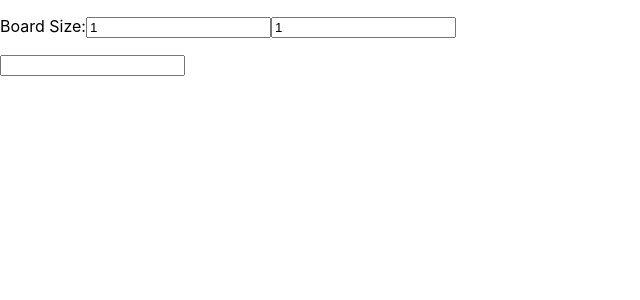
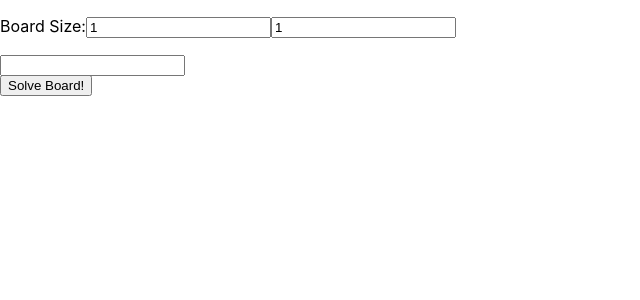
Before and after one commit to wbdana/word-search-solver, a React (Create React App) app: page / in a window 1280 px wide. Shown: the top 300 px of the page, without its empty margins (0-640 px from the left). Built offline with nearby package versions, Linux system fonts and the light colour scheme.

Commit message:
Implement MVP (sans styles)

```diff
--- a/src/App.tsx
+++ b/src/App.tsx
@@ -1,6 +1,8 @@
 import React from 'react';
 import BoardSize from './containers/BoardSize';
 import Board from './containers/Board';
+import SolveButton from './containers/SolveButton';
+import ResultsList from './containers/ResultsList';
 // import './App.css';
 
 const App: React.FC = () => {
@@ -10,6 +12,9 @@ const App: React.FC = () => {
         <BoardSize />
         <Board />
       </header>
+      <br />
+      <SolveButton />
+      <ResultsList />
 
 
     </div>
--- a/src/actions/results.tsx
+++ b/src/actions/results.tsx
@@ -15,8 +15,10 @@ export type IResultsAction = ISetWords;
 
 export function solveBoard() {
     return (dispatch: any, getState: any) => {
-        const { boardState } = getState();
-        const { letters } = boardState;
+        const { board } = getState();
+        console.log(getState());
+        console.log(board);
+        const { letters } = board;
         const results = new WordSearch(letters).results;
         dispatch(setWords(results));
     }
--- /dev/null
+++ b/src/components/SolveButton.tsx
@@ -0,0 +1,20 @@
+import * as React from 'react';
+import {
+    StyledSolveButton,
+} from '../styled/buttons';
+
+export interface IProps {
+    solveBoard: () => void;
+};
+
+function SolveButton({ solveBoard }: IProps) {
+    return (
+        <StyledSolveButton
+            onClick={solveBoard}
+        >
+            Solve Board!
+        </StyledSolveButton>
+    );
+};
+
+export default SolveButton;
--- /dev/null
+++ b/src/containers/SolveButton.tsx
@@ -0,0 +1,20 @@
+import SolveButton from '../components/SolveButton';
+import * as actions from '../actions/results';
+import { IStoreState } from '../types';
+import { connect } from 'react-redux';
+import { Dispatch } from 'redux';
+
+export function mapStateToProps({ results }: IStoreState) {
+    return {
+
+    };
+};
+
+export function mapDispatchToProps(dispatch: Dispatch<actions.IResultsAction>) {
+    return {
+        // @ts-ignore
+        solveBoard: () => dispatch(actions.solveBoard()),
+    };
+};
+
+export default connect(mapStateToProps, mapDispatchToProps)(SolveButton);
--- a/src/helpers/results.tsx
+++ b/src/helpers/results.tsx
@@ -87,6 +87,7 @@ export class WordSearch {
                 return;
             }
 
+            // @ts-ignore
             let nextSquareId: any = currentLetter[key];
 
             if (nextSquareId === null) {
@@ -97,6 +98,7 @@ export class WordSearch {
                 return;
             }
 
+            // @ts-ignore
             let nextSquare: ILetterState = this.getSquareById(nextSquareId);
 
             this.traverseBoard(
--- /dev/null
+++ b/src/styled/buttons.ts
@@ -0,0 +1,5 @@
+import styled from 'styled-components';
+
+export const StyledSolveButton = styled.button`
+
+`;
```
